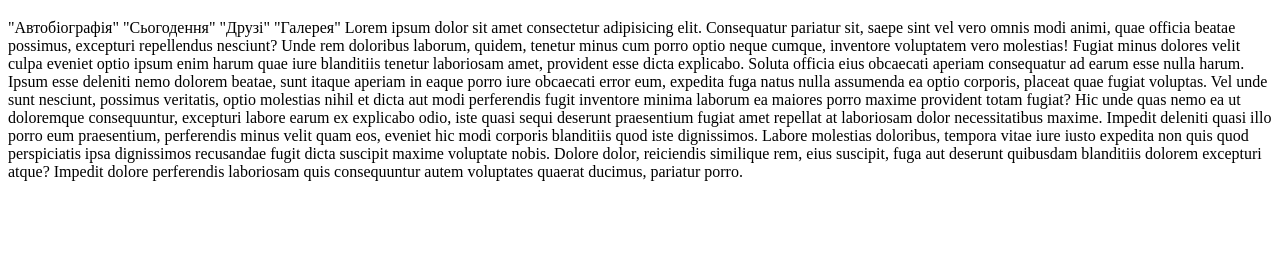
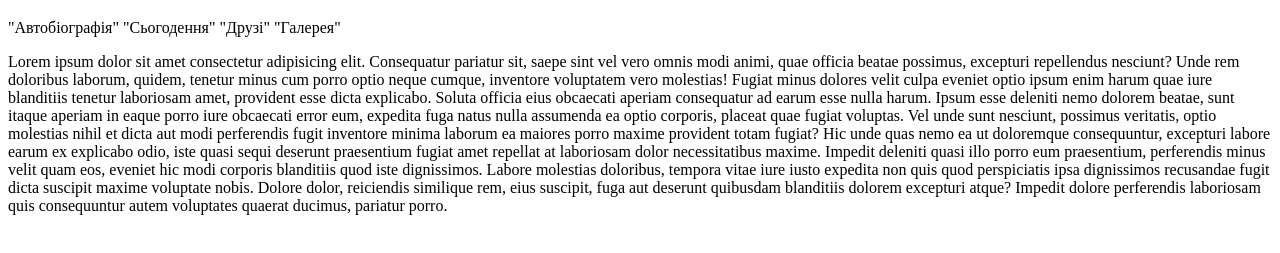
Before and after one commit to malyk-denys/web-design-course, a plain HTML site: page index.html in a window 1280 px wide. Shown: the part 61-314 px from the top of the page. Drawn offline with Linux system fonts and the light colour scheme.

Commit message:
Update index.html

```diff
--- a/index.html
+++ b/index.html
@@ -12,7 +12,7 @@
     "Сьогодення"
    "Друзі"
     "Галерея"
-    Lorem ipsum dolor sit amet consectetur adipisicing elit. Consequatur pariatur sit, saepe sint vel vero omnis modi animi,
+   <p> Lorem ipsum dolor sit amet consectetur adipisicing elit. Consequatur pariatur sit, saepe sint vel vero omnis modi animi,
          quae officia beatae possimus, excepturi repellendus nesciunt? Unde rem doloribus laborum, quidem, tenetur minus cum porro
           optio neque cumque, inventore voluptatem vero molestias! Fugiat minus dolores velit culpa eveniet optio ipsum enim harum
            quae iure blanditiis tenetur laboriosam amet, provident esse dicta explicabo. Soluta officia eius obcaecati aperiam
@@ -25,6 +25,6 @@
               eveniet hic modi corporis blanditiis quod iste dignissimos. Labore molestias doloribus, tempora vitae iure iusto
                expedita non quis quod perspiciatis ipsa dignissimos recusandae fugit dicta suscipit maxime voluptate nobis.
                Dolore dolor, reiciendis similique rem, eius suscipit, fuga aut deserunt quibusdam blanditiis dolorem excepturi
-               atque? Impedit dolore perferendis laboriosam quis consequuntur autem voluptates quaerat ducimus, pariatur porro.
+               atque? Impedit dolore perferendis laboriosam quis consequuntur autem voluptates quaerat ducimus, pariatur porro.</p>
 </body>
 </html>
```
